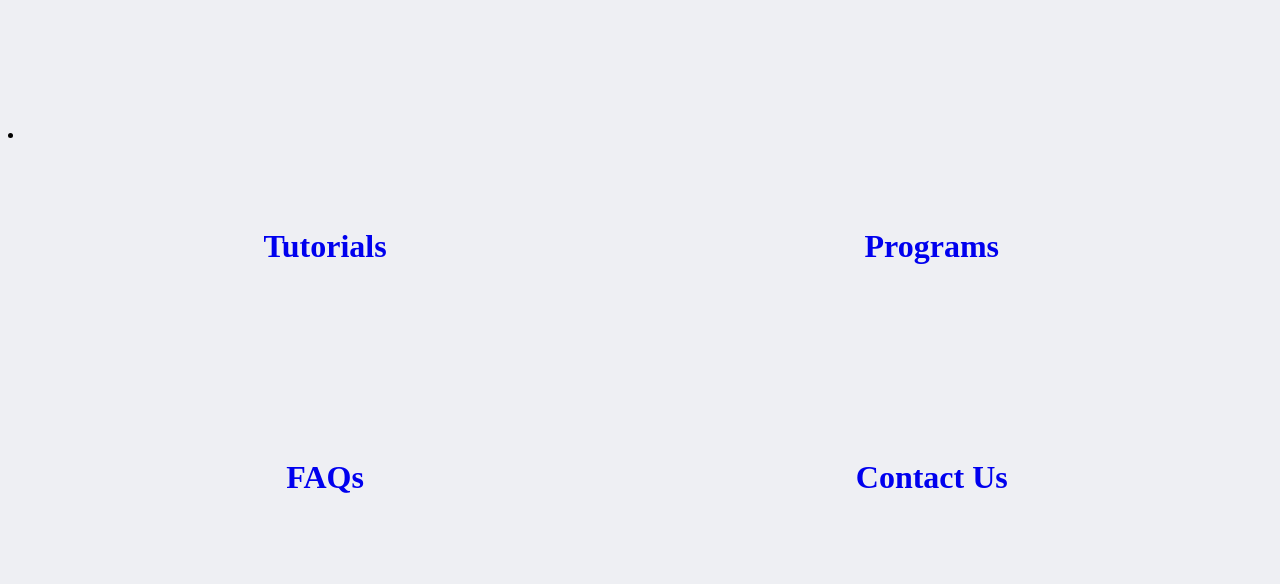
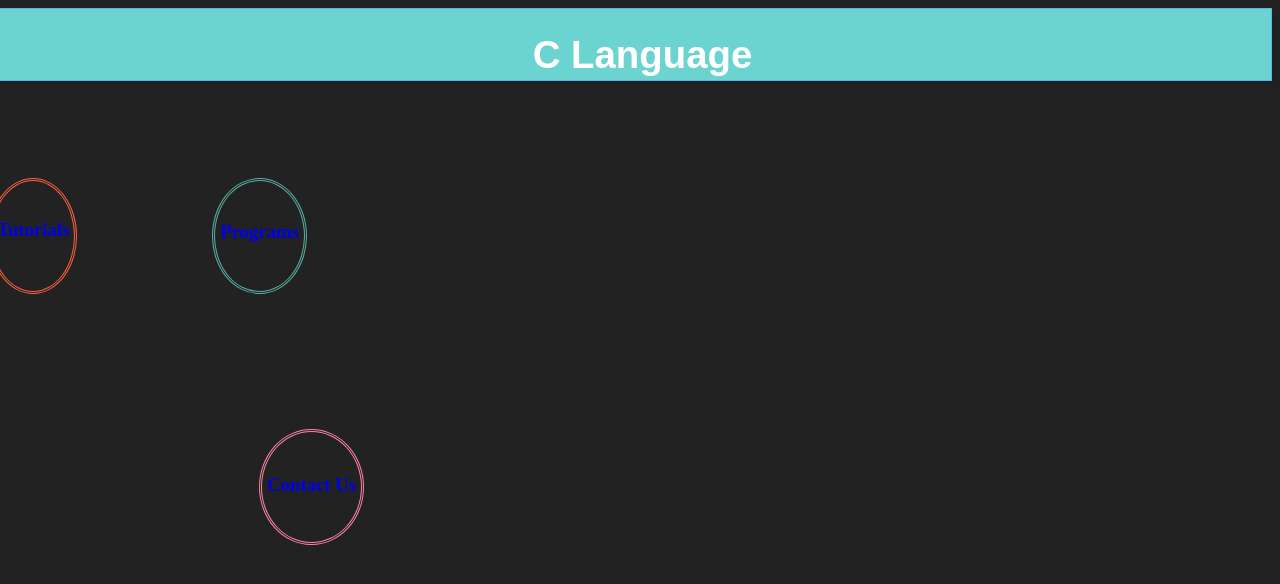
Before and after one commit to Hitechverma/Make-it-easy, a plain HTML site: page index.html in a window 1280 px wide. Drawn offline with Linux system fonts and the light colour scheme.

Commit message:
Js improved and css added

```diff
--- a/Js/main.js
+++ b/Js/main.js
@@ -8,9 +8,11 @@ $(document).ready(function(){
 	})
 	$("#basic").click(function(){
 		$("#base").fadeToggle("slow");
+		$("#adv").hide("slow");
 	})
 	$("#advance").click(function(){
 		$("#adv").toggle("slow");
+		$("#base").hide("slow");
 	})
 	$("#btn").click(function(){
 		$("#sidebar").toggle("slow");
--- a/css/new.css
+++ b/css/new.css
@@ -3,6 +3,15 @@ p{
 }
 body{
 	background-color: rgb(238,239,243);
+}
+#mpage{
+	background-color: rgb(34,34,34);
+}
+#mpage .nav {
+	background-color: rgb(107,212,208);
+	box-shadow: 5px 5px 3px rgba(0, 0, 0, 0.05);
+	text-align: center;
+	padding-bottom: 5px;
 }
 .nav h1{
 	color: white;
@@ -74,39 +83,41 @@ body{
 	margin:auto;
 }
 #new{
-	margin-top: 10%;
+	margin-left: -10%;
+	margin-top: 30px;
+}
+.quad{
+	border width: 10px;
+	border-style: double;
+	/*width: 40%;*/
+	border-radius: 50%;
+	display:inline-block;
+	float: left;
+	padding:5px;
+	margin: 5%;
+	height: 100px;
+	text-align: center;
+	list-style: none;
+}
+.quad ul{
+	margin-left:-20%;
+
+}
+.quad li{
+	padding-top: 20%;
+}
+#contact{
+	clear: both;
+	margin-left: 25%;
+	border-color: rgb(255,131,167);
+}
+#tut{
+	border-color: rgb(255,98,63);
+}
+#prog{
+	border-color:rgb(88,178,164);
 }
 
-.quad{
-	display: block;
-	padding: 1%;
-	/*border: 3px solid black;*/
-	width: 45%;
-	text-align: center;
-
-}
-.quad h1{
-	padding-top: 50px;
-	padding-bottom: 50px;
-}
-#tut{
-	float: left;
-}
-#prog{
-	float: right;
-	margin-right: 5%;
-}
-#down{
-	padding-top: 25px;
-	clear: both;
-}
-#faq{
-	float: left;
-}
-#contact{
-	float: right;
-	margin-right: 5%;
-}
 .case{
 	background-color: #eee;
 }
--- a/index.html
+++ b/index.html
@@ -4,19 +4,24 @@
 	<title>MY App</title>
 	<link rel="stylesheet" type="text/css" href="css/new.css">
 </head>
-<body>
+<body id="mpage">
+	<div class="nav">
+		<ul>
+			<!-- <div id="btn"><li><a href="index.html"><img src="imgs/Home.png"></a></li></div> -->
+			<div><li><h1>C Language</h1></li></div>
+		</ul>
+	</div>
 	<div id="new">
-		<li id="list">
+		<ul id="list">
 			<div id="up">
-				<a href="tutorials.html"><div id="tut" class="quad"><ul> <h1> Tutorials </h1></ul></div></a>
-				<a href="programs.html"><div id="prog" class="quad"><ul> <h1> Programs </h1></ul></div></a>
+				<a href="tutorials.html"><div id="tut" class="quad"><li> <h3> Tutorials </h3></li></div></a>
+				<a href="programs.html"><div id="prog" class="quad"><li> <h3> Programs </h3></li></div></a>
 			</div>
 			<div id="down">
-				<a href="faq.html"><div id="faq" class="quad"><ul> <h1> FAQs </h1></ul></div></a>
-				<a href="contact.html"><div id="contact" class="quad"><ul> <h1> Contact Us </h1></ul></div></a>
+				<!-- <a href="faq.html"><div id="faq" class="quad"><ul> <h1> FAQs </h1></ul></div></a> -->
+				<a href="contact.html"><div id="contact" class="quad"><li> <h3> Contact Us </h3></li></div></a>
 			</div>
-		</li>
-
+		</ul>
 	</div>
 </body>
 </html>
```
Also changed, not shown: programs.html (+12 -1 lines), progs/prog1.html (added, +22 -0 lines), tutorials.html (+2 -2 lines).
